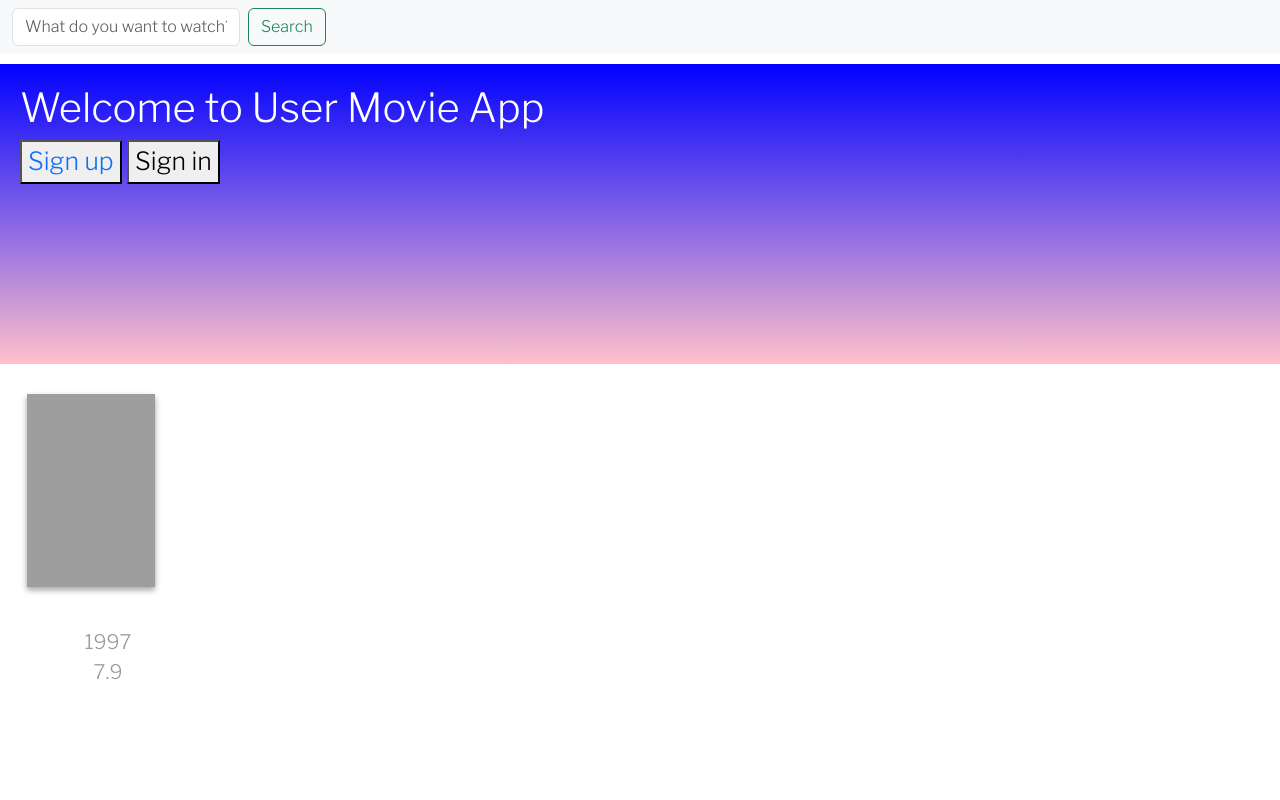
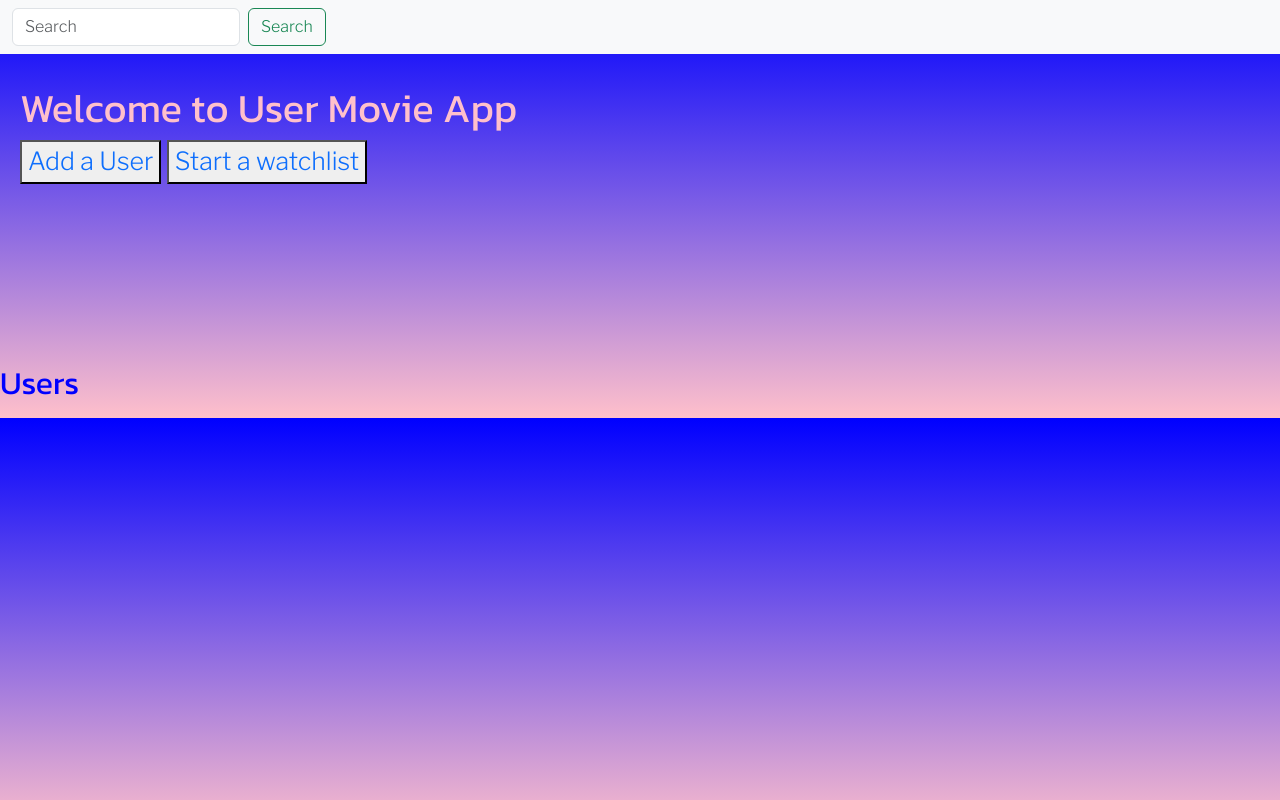
Before and after one commit to Lynguyen817/MoviWeb, a Flask app: page / in a window 1280 px wide. Run offline with Flask 3, Linux system fonts and the light colour scheme; some libraries are stand-ins or nearby versions; grey boxes are pictures that could not be loaded.

Commit message:
Fix and add user_movies.html file

```diff
--- a/app.py
+++ b/app.py
@@ -1,5 +1,6 @@
 from flask import Flask, jsonify, render_template, request, redirect, url_for
 from datamanager.json_data_manager import JSONDataManager
+import uuid
 
 app = Flask(__name__)
 data_manager = JSONDataManager('movies.json')
@@ -17,21 +18,26 @@
 def list_users():
     """Returns a list of users."""
     users = data_manager.get_all_users()
-    return jsonify(users)
-    #return render_template('users.html', users=users)
+    #return jsonify(users)
+    return render_template('users.html', users=users)
 
 
 @app.route('/users/<user_id>/movies')
 def user_movies(user_id):
     """Return a list of movies for a given user_id."""
-    list_of_users_movies = data_manager.get_user_movies(user_id)
-    return jsonify(list_of_users_movies)
+    user = data_manager.get_user_movies(user_id)
+    #return jsonify(list_of_users_movies)
+    if user:
+        return render_template('user_movies.html', user=user)
+    else:
+        return " User not found", 404
 
 
 @app.route('/add_user', methods=['GET', 'POST'])
 def add_user():
-    """Get a new user and save it to the database."""
-    users = data_manager.get_all_users()
+    """Get a new user."""
+    users = data_manager.add_user()
+    #return users
     add_new_user = []
     if request.method == 'POST':
         # Get user input from the form
@@ -39,7 +45,7 @@
         email = request.form.get('email')
         password = request.form.get('password')
         # Generate a unique identifier for a new user
-        new_user_id = len(users) + 1
+        new_user_id = uuid.uuid4()
         # Create a new user dictionary
         new_user = {
             'id': new_user_id,
@@ -52,13 +58,10 @@
     return render_template('add.html')
 
 
-@app.route('/users/<user_id>/add_movie', methods=['GET','POST'])
+@app.route('/users/<user_id>/add_movie', methods=['GET', 'POST'])
 def add_movie(user_id):
-    """
-        Adds a new movie to a user's favorite movies list.
-    """
-
-    favorite_movies = data_manager.get_user_movies(user_id)
+    """Adds a new movie to a user's favorite movies list."""
+    favorite_movies = data_manager.add_movie(user_id)
     if request.method == 'POST':
         movie_title = request.form.get('title')
         # Check if the user already has a list of favorite movies
--- a/datamanager/data_manager_interface.py
+++ b/datamanager/data_manager_interface.py
@@ -11,9 +11,9 @@
     def get_user_movies(self, user_id):
         pass
 
-    @abstractmethod
-    def add_user(self, user_id, name):
-        pass
+    # @abstractmethod
+    # def add_user(self, user_id, name):
+    #     pass
 
     @abstractmethod
     def add_movie(self, user_id, title):
--- a/static/style.css
+++ b/static/style.css
@@ -4,10 +4,9 @@
     --background-color: linear-gradient(blue, pink);
 }
 
-
 body {
-  background: white;
-  color: #fff;
+  background: var(--background-color);
+  color: pink;
   font-family: var(--default-font-family);
   font-size: 25px;
 }
@@ -25,12 +24,18 @@
     }
 
 .headline{
-    background: var(--background-color);
     height: 300px;
     margin-top: 10px;
     padding: 20px;
     font-weight: 600px;
     text-align: left;
+    }
+h1 {
+    font-family: var(--heading-font-family);
+    }
+h2 {
+    color: blue;
+    font-family: var(--heading-font-family);
     }
 
 .list-movies-title {
--- a/templates/add.html
+++ b/templates/add.html
@@ -31,7 +31,7 @@
         </div>
         <br>
         <button>
-            <a href="/add_user">Sign up</a>
+            <a href="/add_user">Add User</a>
         </button>
     </form>
 </body>
--- a/templates/users.html
+++ b/templates/users.html
@@ -14,7 +14,7 @@
     <nav class="navbar bg-body-tertiary">
       <div class="container-fluid">
         <form class="d-flex" role="search">
-          <input class="form-control me-2" type="text" id="navBarSearchForm" autocomplete="off" placeholder="What do you want to watch?" aria-label="Search">
+          <input class="form-control me-2" type="search" placeholder="Search" aria-label="Search">
           <button class="btn btn-outline-success" type="submit">Search</button>
         </form>
       </div>
@@ -22,24 +22,18 @@
     <div class="headline">
         <h1> Welcome to User Movie App</h1>
         <button>
-            <a href="/add_user">Sign up</a>
+            <a href="/add_user">Add a User</a>
         </button>
         <button>
-            Sign in
+            <a href="/add_user">Start a watchlist</a>
         </button>
     </div>
-    <div>
-        <ol class="movie-grid">
-            <li>
-                <div class="container">
-                    <div class="movie"><img class="movie-poster" src="https://m.media-amazon.com/images/M/MV5BMDdmZGU3NDQtY2E5My00ZTliLWIzOTUtMTY4ZGI1YjdiNjk3XkEyXkFqcGdeQXVyNTA4NzY1MzY@._V1_SX300.jpg">
-                        <div class="movie-title">Titanic</div>
-                        <div class="movie-year">1997</div>
-                        <div class="movie-rate">7.9</div>
-                    </div>
-                </div>
-            </li>
-        </ol>
-    </div>
+    <h2>Users</h2>
+    <ul>
+        {% for user in users %}
+            <li><a href="/users/{{ user.id }}">{{ user.name }}</a></li>
+        {% endfor %}
+    </ul>
+
 </body>
 </html>
```
Also changed, not shown: datamanager/csv_data_manager.py (deleted, +0 -14 lines), datamanager/json_data_manager.py (+17 -9 lines), templates/user_movies.html (added, +18 -0 lines).
